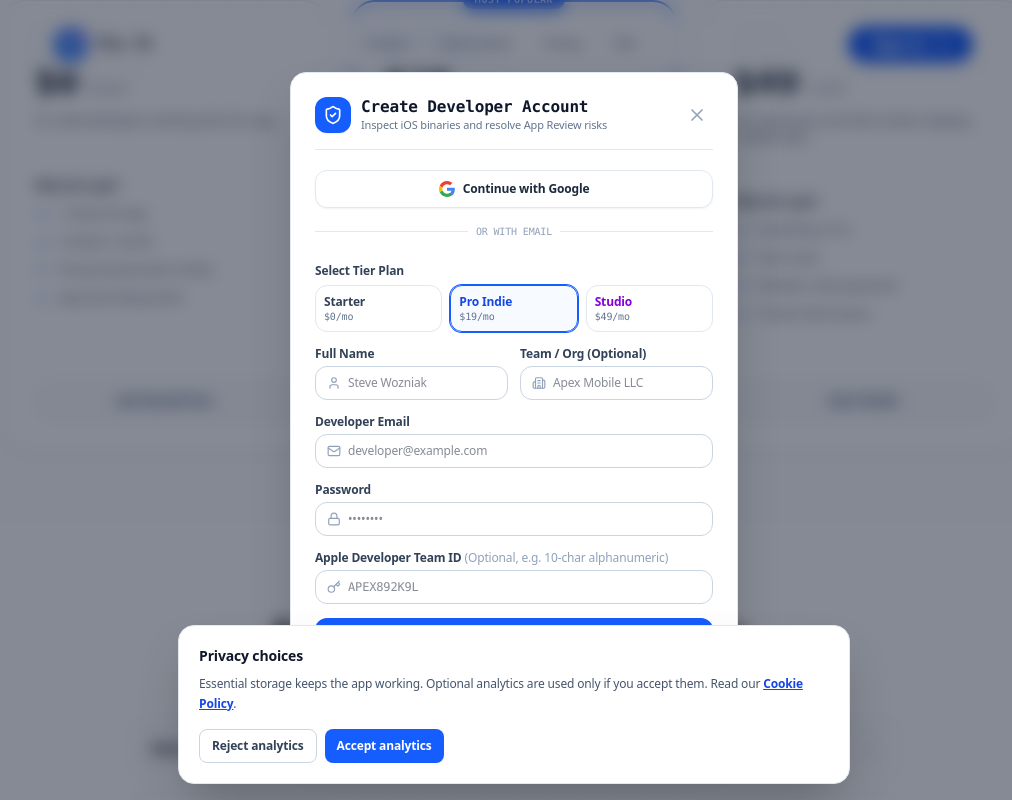
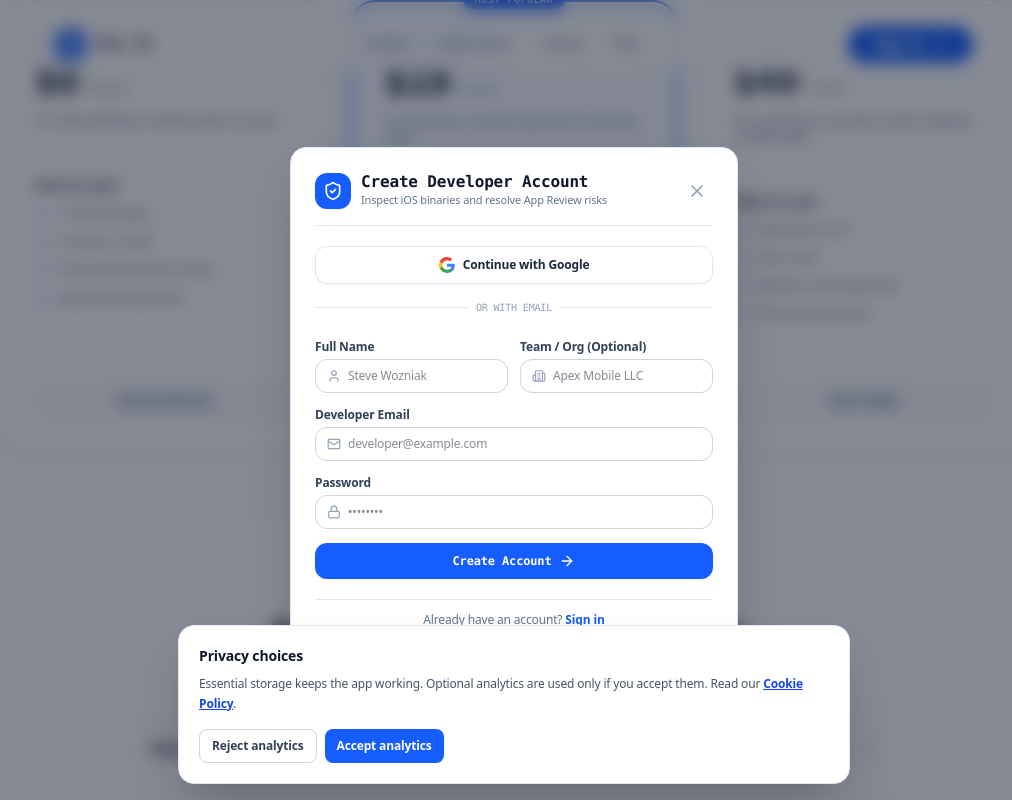
Before and after one commit to Ali-5427/Fix-It, a React (Vite) app: page / in a window 1280 px wide. Both pictures are taken after a click on the button "Start with Pro". Shown: the part 4637-5437 px from the top of the page, without its empty margins (126-1138 px from the left). Built offline with nearby package versions, Linux system fonts and the light colour scheme; no server answers.

Commit message:
chore: remove tier selector, Apple Team ID field, and clean up auth button labels

```diff
--- a/src/components/AuthModal.tsx
+++ b/src/components/AuthModal.tsx
@@ -193,51 +193,7 @@
         <form onSubmit={handleSubmit} className="space-y-3.5">
 
           {/* Plan Selector when in Register mode */}
-          {mode === 'register' && (
-            <div>
-              <label className="block text-xs font-semibold text-slate-700 mb-1.5">Select Tier Plan</label>
-              <div className="grid grid-cols-3 gap-2">
-                <button
-                  type="button"
-                  onClick={() => setTier('free')}
-                  className={`p-2 rounded-xl border text-left text-xs transition-all cursor-pointer ${
-                    tier === 'free'
-                      ? 'border-blue-600 bg-blue-50/50 text-blue-900 ring-1 ring-blue-600'
-                      : 'border-slate-200 hover:border-slate-300 text-slate-700'
-                  }`}
-                >
-                  <div className="font-bold">Starter</div>
-                  <div className="text-[10px] text-slate-500 font-mono">$0/mo</div>
-                </button>
-
-                <button
-                  type="button"
-                  onClick={() => setTier('pro')}
-                  className={`p-2 rounded-xl border text-left text-xs transition-all cursor-pointer relative ${
-                    tier === 'pro'
-                      ? 'border-blue-600 bg-blue-50/50 text-blue-900 ring-1 ring-blue-600'
-                      : 'border-slate-200 hover:border-slate-300 text-slate-700'
-                  }`}
-                >
-                  <div className="font-bold text-blue-700">Pro Indie</div>
-                  <div className="text-[10px] text-slate-500 font-mono">$19/mo</div>
-                </button>
-
-                <button
-                  type="button"
-                  onClick={() => setTier('studio')}
-                  className={`p-2 rounded-xl border text-left text-xs transition-all cursor-pointer ${
-                    tier === 'studio'
-                      ? 'border-purple-600 bg-purple-50/50 text-purple-900 ring-1 ring-purple-600'
-                      : 'border-slate-200 hover:border-slate-300 text-slate-700'
-                  }`}
-                >
-                  <div className="font-bold text-purple-700">Studio</div>
-                  <div className="text-[10px] text-slate-500 font-mono">$49/mo</div>
-                </button>
-              </div>
-            </div>
-          )}
+                    {/* Plan selector removed per user request */}
 
           {mode === 'register' && (
             <div className="grid grid-cols-1 sm:grid-cols-2 gap-3">
@@ -314,24 +270,7 @@
             </div>
           )}
 
-          {mode === 'register' && (
-            <div>
-              <label className="block text-xs font-semibold text-slate-700 mb-1">
-                Apple Developer Team ID <span className="text-slate-400 font-normal">(Optional, e.g. 10-char alphanumeric)</span>
-              </label>
-              <div className="relative">
-                <Key className="h-3.5 w-3.5 text-slate-400 absolute left-3 top-2.5" />
-                <input
-                  type="text"
-                  value={appleTeamId}
-                  onChange={(e) => setAppleTeamId(e.target.value.toUpperCase())}
-                  maxLength={10}
-                  placeholder="APEX892K9L"
-                  className="w-full rounded-xl border border-slate-300 bg-white pl-8 pr-3 py-2 text-xs text-slate-900 uppercase font-mono focus:border-blue-500 focus:outline-none"
-                />
-              </div>
-            </div>
-          )}
+
 
           {mode === 'login' && (
             <div className="flex items-center justify-between text-xs text-slate-600 pt-1">
@@ -370,7 +309,7 @@
             disabled={isLoading}
             className="w-full flex items-center justify-center gap-2 rounded-xl bg-blue-600 hover:bg-blue-700 disabled:opacity-50 px-4 py-2.5 text-xs font-bold text-white shadow-xs transition-all font-mono cursor-pointer"
           >
-            <span>{isLoading ? 'Authenticating...' : mode === 'login' ? 'Sign In & Enter Console' : mode === 'register' ? 'Create Account & Start Audit' : 'Send Instructions'}</span>
+            <span>{isLoading ? 'Authenticating...' : mode === 'login' ? 'Sign In' : mode === 'register' ? 'Create Account' : 'Send Instructions'}</span>
             <ArrowRight className="h-4 w-4" />
           </button>
         </form>
```
